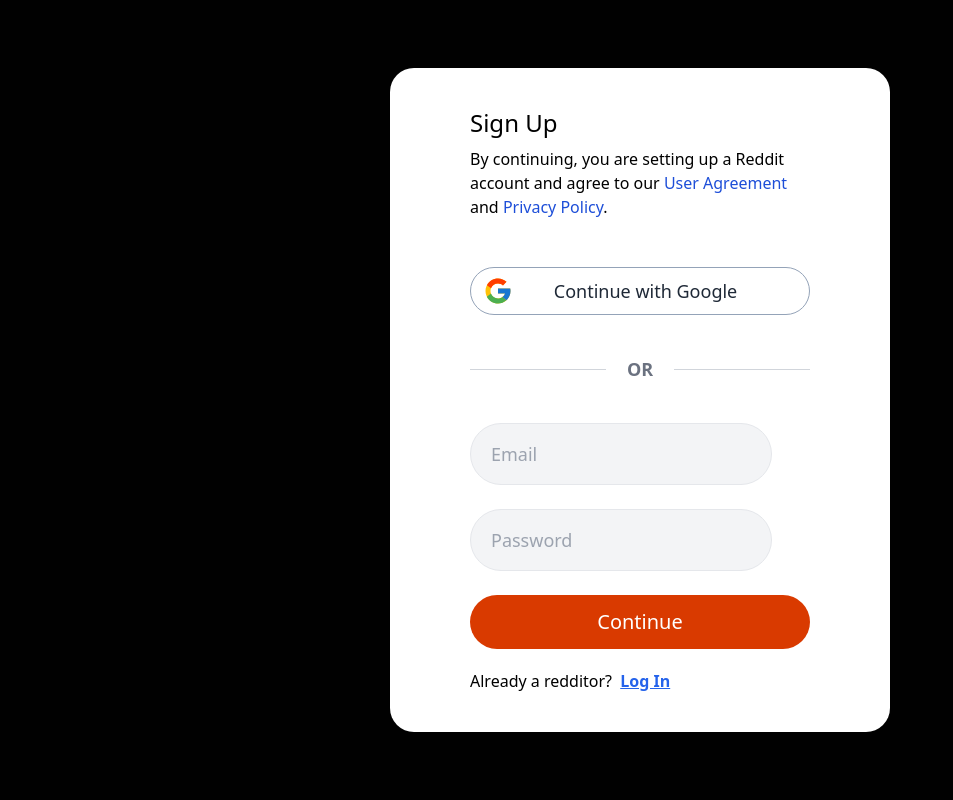
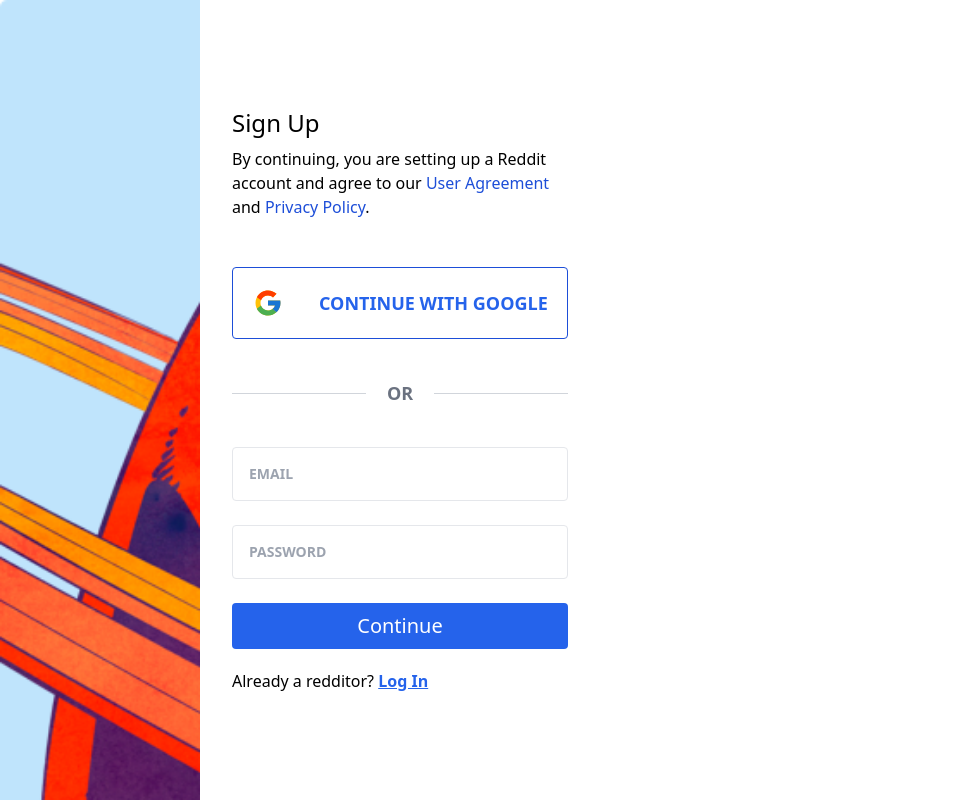
Before and after one commit to KiritoKunTi/reddit, a React (Create React App) app: page /signup in a window 1280 px wide. Shown: the whole page, without its empty margins (0-953 px from the left). Built offline with nearby package versions, Linux system fonts and the light colour scheme; no server answers.

Commit message:
signup style

```diff
--- a/src/components/GoogleButton.jsx
+++ b/src/components/GoogleButton.jsx
@@ -5,10 +5,12 @@
   return (
     <div
       onClick={() => action}
-      className="border border-slate-400 hover:bg-blue-50 rounded-full flex items-center px-3 py-2 transition duration-300 linear"
+      className="border border-blue-700 hover:bg-blue-500 rounded group flex items-center p-1 transition duration-100 linear"
     >
-      <FcGoogle size={30} />
-      <p className="font-medium ml-[13%] text-lg text-gray-800">
+      <div className="bg-white p-4 rounded">
+        <FcGoogle size={30} />
+      </div>
+      <p className="font-bold ml-[20px] text-lg text-blue-600 uppercase transition duration-100 group-hover:text-white">
         Continue with Google
       </p>
     </div>
--- a/src/components/Header.jsx
+++ b/src/components/Header.jsx
@@ -2,6 +2,8 @@
 import Logo from "../assets/reddit-logo-new.svg";
 import LogIn from "./LogIn";
 import SignUp from "./SignUp";
+import { Link } from "react-router-dom";
+
 import { UserAuth } from "../context/AuthContext";
 import { SlLogout } from "react-icons/sl";
 import { GiRamProfile } from "react-icons/gi";
@@ -21,9 +23,6 @@
 };
 
 const Header = () => {
-  const [showSignUp, setShowSignUp] = useState(false);
-  const [logShown, setLogShown] = useState(false);
-
   const { user, logOut } = UserAuth();
 
   console.log(user);
@@ -34,18 +33,16 @@
       <div className={style.block}>
         {!user ? (
           <div>
-            <button
-              onClick={() => setShowSignUp(true)}
-              className={`${style.button} ${style.singUp}`}
-            >
-              Sign Up
-            </button>
-            <button
-              onClick={() => setLogShown(true)}
-              className={`${style.button} ${style.logIn}`}
-            >
-              Log In
-            </button>
+            <Link to="/signup">
+              <button className={`${style.button} ${style.singUp}`}>
+                Sign Up
+              </button>
+            </Link>
+            <Link to="/login">
+              <button className={`${style.button} ${style.logIn}`}>
+                Log In
+              </button>
+            </Link>
           </div>
         ) : (
           <div className={style.dropdown}>
@@ -66,22 +63,6 @@
           </div>
         )}
       </div>
-      <SignUp
-        show={showSignUp}
-        close={() => setShowSignUp(false)}
-        toLogin={() => {
-          setLogShown(true);
-          setShowSignUp(false);
-        }}
-      />
-      <LogIn
-        show={logShown}
-        close={() => setLogShown(false)}
-        toSignup={() => {
-          setShowSignUp(true);
-          setLogShown(false);
-        }}
-      />
     </div>
   );
 };
--- a/src/components/SignUp.jsx
+++ b/src/components/SignUp.jsx
@@ -2,22 +2,24 @@
 import { UserAuth } from "../context/AuthContext";
 import validator from "validator";
 import { Link } from "react-router-dom";
+import LeftSideImage from "../assets/leftSide.png";
 
 import GoogleButton from "./GoogleButton";
 import HOR from "./HOR";
 
 const style = {
-  overlay: `absolute top-0 left-0 w-screen h-screen`,
+  overlay: `w-screen h-screen bg-white flex box-border`,
+  leftSide: `max-w-[200px] h-full`,
+  leftImage: `h-full object-cover object-left`,
   form: ``,
-  closeBtn: `absolute top-6 right-6`,
-  button: `bg-[#d93a00] text-white font-medium text-[20px] py-3 w-full rounded-full hover:bg-[#d82a00]`,
-  container: `absolute bg-white w-[500px] h-[83vh] rounded-3xl p-20 top-[50%] left-[50%] transform translate-x-[-50%] translate-y-[-50%] `,
-  popup: `flex flex-col justify-center w-full h-full`,
+  container: `bg-white w-full h-full h-[83vh]`,
+  popup: `flex flex-col justify-center h-full w-[400px] p-8`,
   heading: `text-2xl font-medium mb-2`,
   subtitle: `mb-12`,
   link: `text-blue-700`,
-  emailInput: `px-5 py-4 border hover:border-gray-400 rounded-full text-lg font-medium bg-gray-100 mb-6 active:border-blue-700 outline-none`,
-  switch: `text-blue-600 underline underline-offset-1 inline cursor-pointer font-bold ml-1`,
+  emailInput: `border hover:border-gray-400 rounded text-sm font-bold p-4 w-full mb-6 active:border-blue-700 outline-none`,
+  button: `bg-blue-600 text-white font-medium text-[20px] rounded hover:bg-blue-500 w-full p-2`,
+  switch: `text-blue-600 underline underline-offset-1 inline cursor-pointer font-bold`,
 };
 
 const SignUp = () => {
@@ -41,6 +43,10 @@
 
   return (
     <div className={style.overlay}>
+      <div className={style.leftSide}>
+        <img className={style.leftImage} src={LeftSideImage} alt="" />
+      </div>
+
       <div className={style.container}>
         <div className={style.popup}>
           <h2 className={style.heading}>Sign Up</h2>
@@ -79,19 +85,21 @@
                 // }
               }}
               className={style.emailInput}
-              placeholder="Email"
+              placeholder="EMAIL"
             />
             <input
               type="password"
               onChange={(e) => setPassword(e.target.value)}
               className={style.emailInput}
-              placeholder="Password"
+              placeholder="PASSWORD"
             />
             <button className={style.button}>Continue</button>
           </form>
-          <p className="mt-5">
-            Already a redditor? <p className={style.switch}>Log In</p>
-          </p>
+          <Link to="/login">
+            <p className="mt-5">
+              Already a redditor? <p className={style.switch}>Log In</p>
+            </p>
+          </Link>
           {error ? (
             <p className="p-4 w-full bg-red-400 mt-3 rounded text-red-900">
               {error}
--- a/src/index.css
+++ b/src/index.css
@@ -4,4 +4,5 @@
 
 body {
   background-color: rgb(1, 1, 1);
+  box-sizing: border-box;
 }
```
Also changed, not shown: src/assets/leftSide.png (added).
